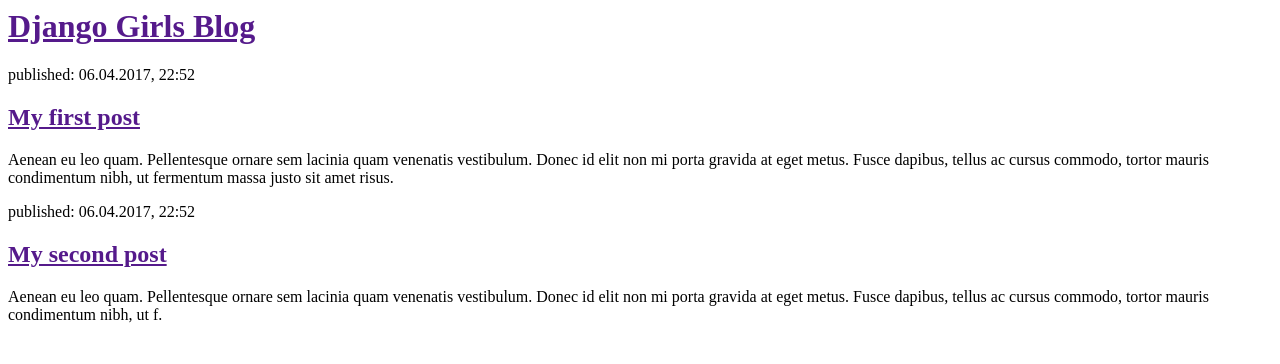
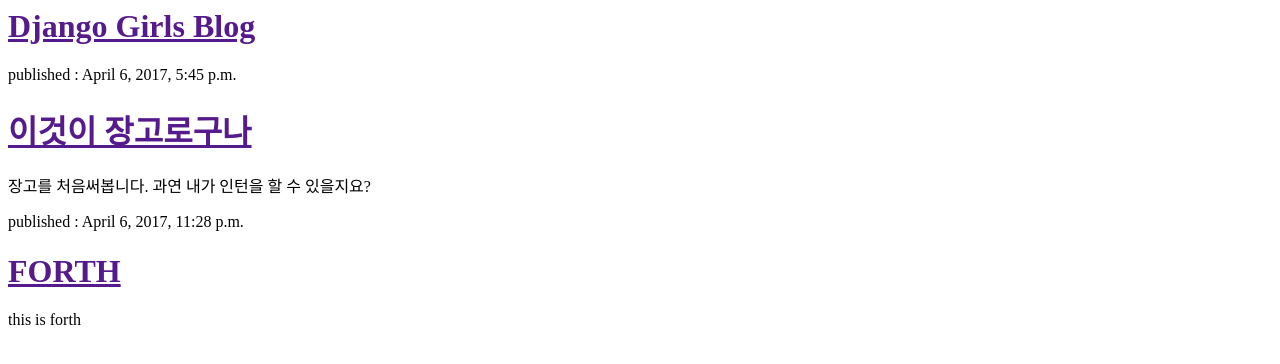
Before and after one commit to Wshid/test_django, a Django app: page / in a window 1280 px wide. Shown: the top 364 px of the page. Run offline with Django 3.2, Linux system fonts and the light colour scheme; data comes from the database, SQL or seed files in the repository; both versions use the stored data as it was after the commit.

Commit message:
Modified templates to display post from database.

```diff
--- a/blog/templates/blog/post_list.html
+++ b/blog/templates/blog/post_list.html
@@ -7,16 +7,13 @@
             <h1><a href="">Django Girls Blog</a></h1>
         </div>
 
-        <div>
-            <p>published: 06.04.2017, 22:52</p>
-            <h2><a href="">My first post</a></h2>
-            <p>Aenean eu leo quam. Pellentesque ornare sem lacinia quam venenatis vestibulum. Donec id elit non mi porta gravida at eget metus. Fusce dapibus, tellus ac cursus commodo, tortor mauris condimentum nibh, ut fermentum massa justo sit amet risus.</p>
-        </div>
+        {% for post in posts %}
+            <div>
+                <p>published : {{ post.published_date }}</p>
+                <h1><a href="">{{ post.title }}</a></h1>
+                <p>{{post.text|linebreaksbr}}</p>
+            </div>
+        {% endfor %}
 
-        <div>
-            <p>published: 06.04.2017, 22:52</p>
-            <h2><a href="">My second post</a></h2>
-            <p>Aenean eu leo quam. Pellentesque ornare sem lacinia quam venenatis vestibulum. Donec id elit non mi porta gravida at eget metus. Fusce dapibus, tellus ac cursus commodo, tortor mauris condimentum nibh, ut f.</p>
-        </div>
     </body>
 </html>
--- a/blog/views.py
+++ b/blog/views.py
@@ -1,7 +1,11 @@
 from django.shortcuts import render
+from django.utils import timezone
+from .models import Post
 
 def post_list(request):
-    return render(request, 'blog/post_list.html', {})
+    posts=Post.objects.filter(published_date__lte=timezone.now()).order_by('published_date')
+    return render(request, 'blog/post_list.html', {'posts':posts})
+        # { }의 내용은 템플릿을 사용하기위해 데이터 추가하는 것
 # Create your views here.
 
 # render : 넘겨진 요청과 blog/post_list.html 템플릿 받아 리턴된 내용이 브라우저에 보여짐
--- a/mysite/settings.py
+++ b/mysite/settings.py
@@ -25,7 +25,7 @@
 # SECURITY WARNING: don't run with debug turned on in production!
 DEBUG = True
 
-ALLOWED_HOSTS = ['wshid.pythonanywhere.com']
+ALLOWED_HOSTS = ['wshid.pythonanywhere.com', 'django-csxion.c9users.io']
 
 
 # Application definition
```
Also changed, not shown: db.sqlite3.
